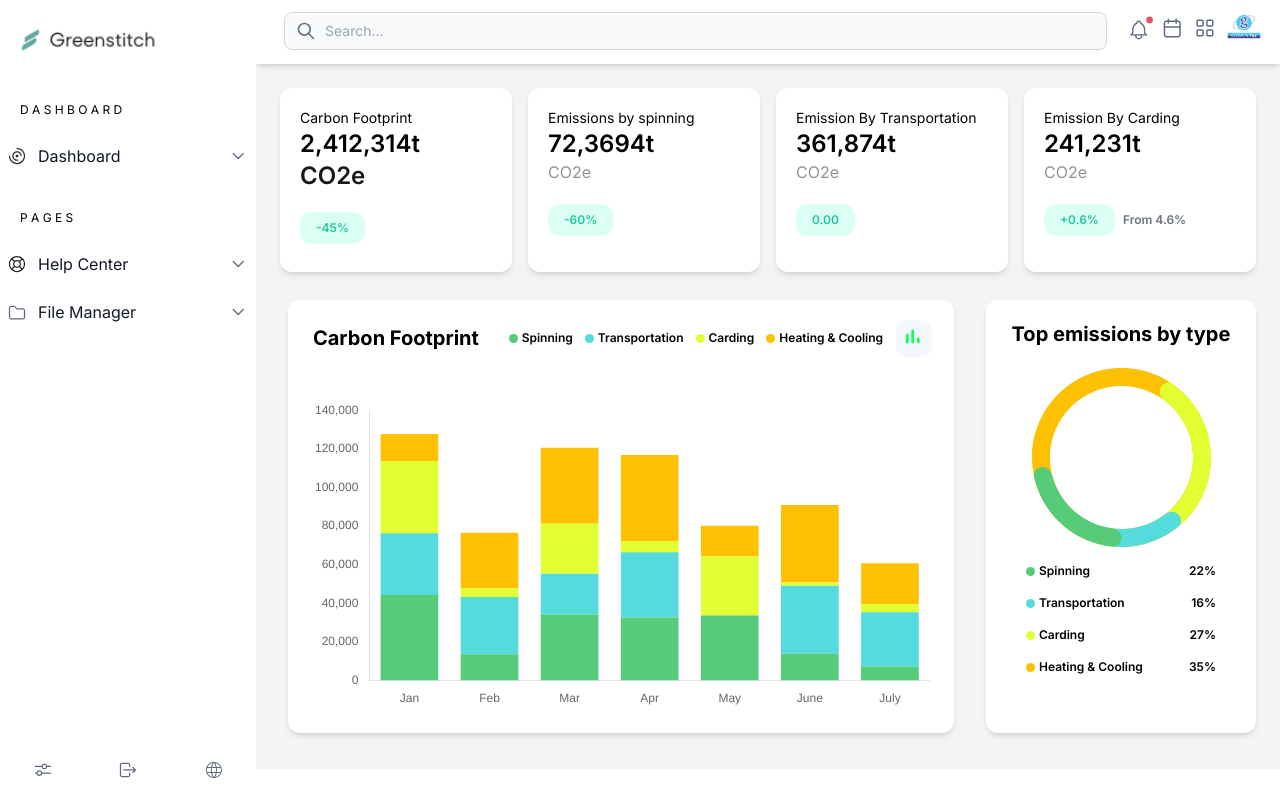
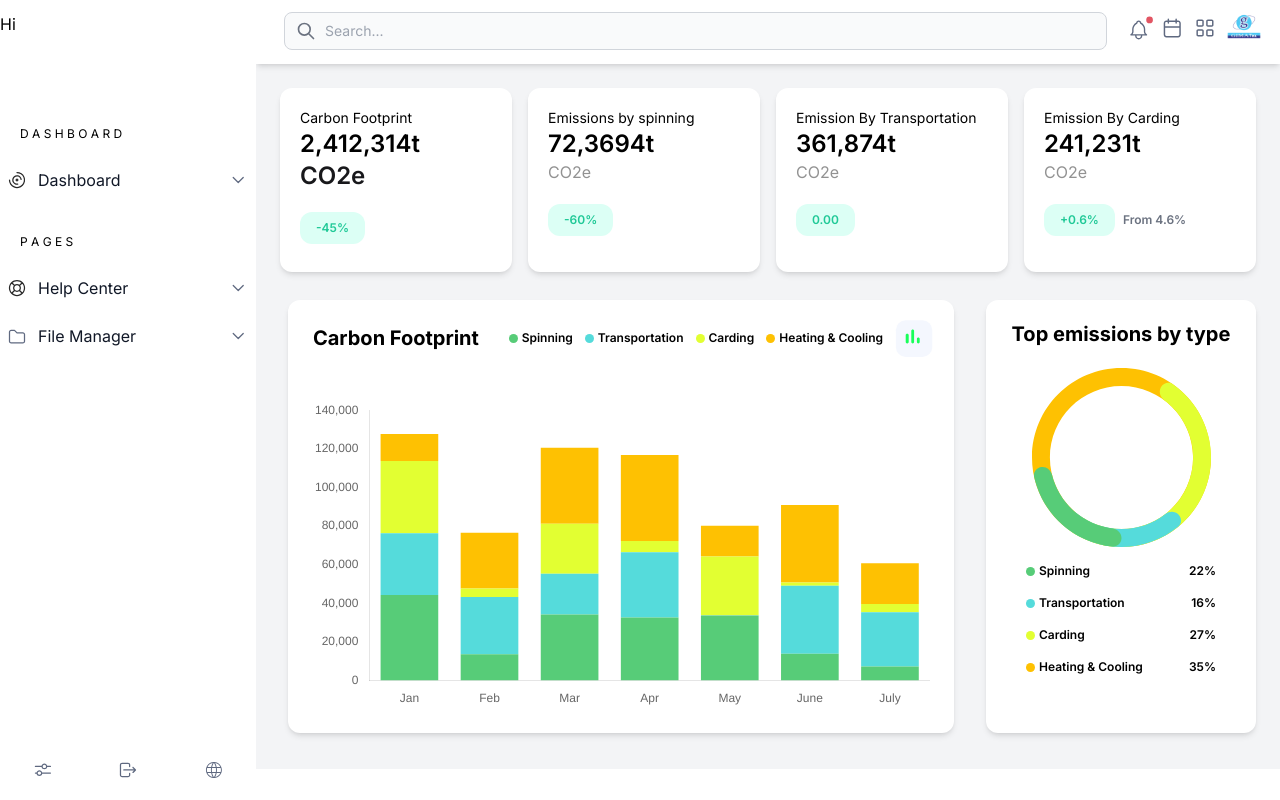
Before and after one commit to IcePuff44/admin-dashboard-tailwind-planetscale-react-nextjs, a Next.js app: page / in a window 1280 px wide. Built offline with nearby package versions, Linux system fonts and the light colour scheme.

Commit message:
Update Sidebar.js

```diff
--- a/components/Sidebar.js
+++ b/components/Sidebar.js
@@ -72,17 +72,7 @@ const Sidebar = () => {
         <div className="h-full pb-3 py-4 overflow-y-auto flex flex-col justify-between pt-0 mt-0">
           <ul className="space-y-2">
             <li className="pb-14 w-full pt-3 z-10 bg-white sticky top-0 left-0">
-              <Image
-                src={logo}
-                alt="logo"
-                width={150}
-                height={45}
-                style={{
-                  position: "absolute",
-                  left: "18px",
-                  top: "24px",
-                }}
-              />
+              <p>Hi</p>
             </li>
             <l1 className="">
               {/* <p className="text-xl p-2 px-5 pb-14 font-normal font-sans">
```
